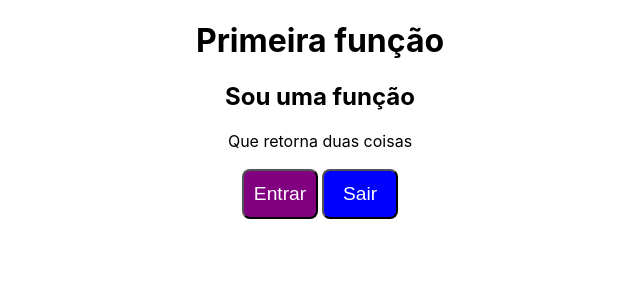
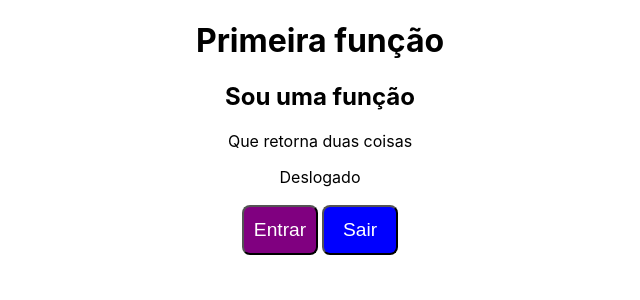
Before and after one commit to JulioVianaDev/aula-exemplo-react, a React (Create React App) app: page / in a window 1280 px wide. Shown: the top 300 px of the page, without its empty margins (320-960 px from the left). Built offline with nearby package versions, Linux system fonts and the light colour scheme.

Commit message:
useState para a aula

```diff
--- a/src/App.js
+++ b/src/App.js
@@ -10,6 +10,10 @@ function App() {
   // e dentro do useState você pode por o valor inicial, seja booleano,string,objeto,array,lista,etc
   // lembre-se, só se pode mudar o valor da variavel pela função
   const [variavel,functionParaMudarValorDaVariavel]=useState("valor inicial")
+  // nesse exemplo é legal o aluno trocar o false por true algumas vezes para poder
+  // ver o logado e o deslogado aparece em tela
+  const [logado,setLogado] = useState(false);
+
 
   return (
     <div className="App">
@@ -17,6 +21,11 @@ function App() {
       <FunctionSimples/>
       {/* chamando a função dupla */}
       <FunctionDupla/>
+      {/* para mostrar um texto vamos usar um if e else ternário  */}
+      {/* neste if e else a interrogação significa IF e os dois pontos significa ELSE  */}
+      {
+        logado ? <p> Logado </p> : <p>Deslogado</p>
+      }
       {/* chamando o botao 2x e enviando os children como atributos  */}
       <Botao classe="botao purple">Entrar</Botao>
       <Botao classe="botao blue">Sair</Botao>
```
